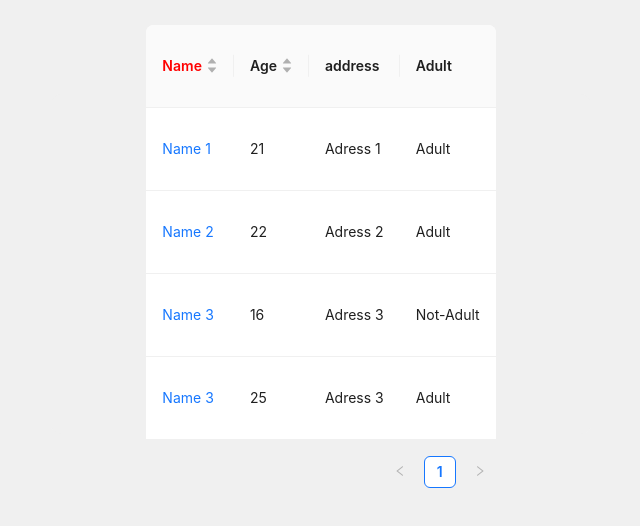
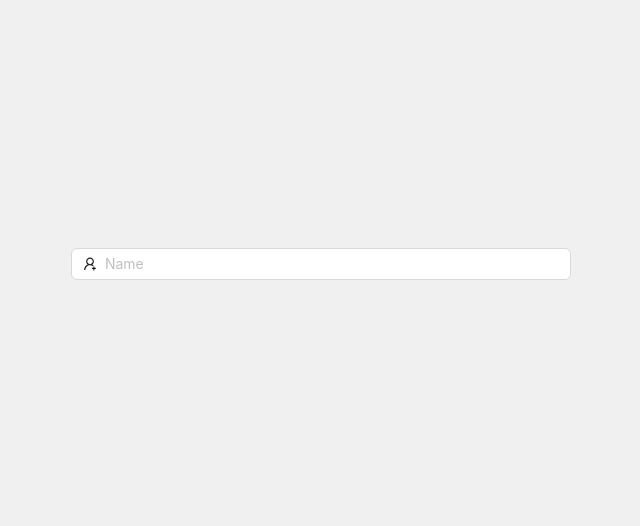
Before and after one commit to Daveram-web/antd, a React (Create React App) app: page / in a window 1280 px wide. Shown: the part 136-662 px from the top of the page, without its empty margins (319-959 px from the left). Built offline with nearby package versions, Linux system fonts and the light colour scheme.

Commit message:
Input-Component

```diff
--- a/src/App.js
+++ b/src/App.js
@@ -1,73 +1,20 @@
+import Input from 'antd/es/input/Input';
 import './App.css';
-import {  Table } from 'antd';
+import {UserAddOutlined} from '@ant-design/icons';
 
 function App() {
-const data =[{
-  name:'Name 1',
-  age:21,
-  address :'Adress 1',
-  key : '1'
-},
-{name:'Name 2',
-  age:22,
-  address :'Adress 2',
-  key : '2'
-},
-{
-  name:'Name 3',
-  age:16,
-  address :'Adress 3',
-  key : '3'
-
-},
-{
-  name:'Name 3',
-  age:25,
-  address :'Adress 3',
-  key : '4'
-
-}]
-
-const columns = [{
-  title : () =>    <p style ={{color : 'red'}}>Name</p>,
-  dataIndex : 'name',
-  key : 'name',
-  sorter : (a,b) => a.name.localeCompare(b.name),
-  render : name =>{
-    return <a href="#">{name}</a>
-  },
-},
-{
-  title : 'Age',
-  dataIndex : 'age',
-  key : 'age',
-  sorter :(a,b) =>a.age - b.age
-},
-{
-  title : 'address',
-  dataIndex : 'address',
-  key : 'address',
-},
-{
- title : 'Adult',
- key : 'key',
- render : adult =>{
- return <p>{adult.age > 18 ? "Adult" : "Not-Adult"} </p>
-}
-}
-
-]
 
 
   return (
     <div className="App">
      <header className='App-header'>
-      <Table
-      columns={columns}
-      dataSource={data}
-        >
+      <Input
+      placeholder=' Name'
+      prefix = {<UserAddOutlined />}
+      allowClear
 
-      </Table>
+      >
+      </Input>
      </header>
     </div>
   );
```
